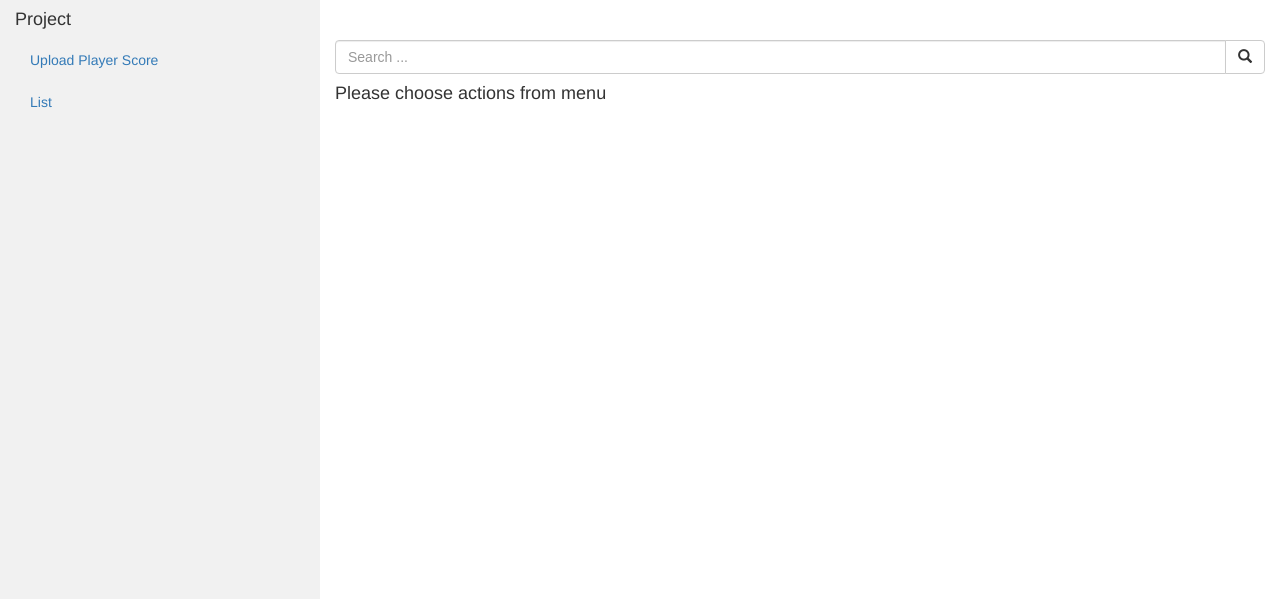
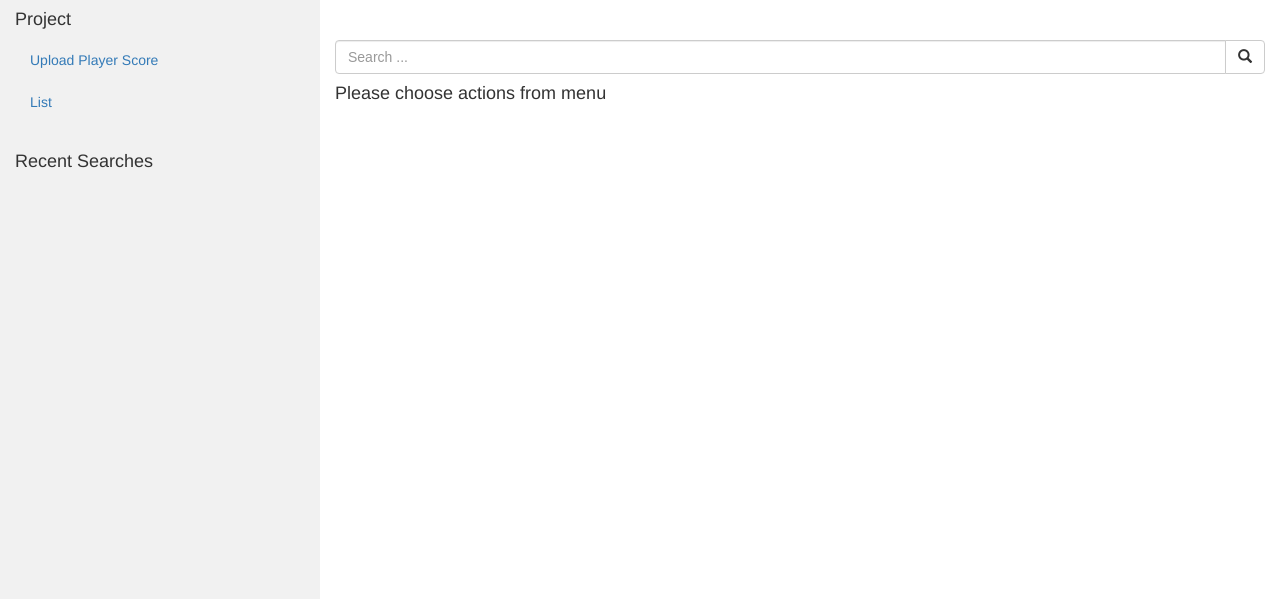
Before and after one commit to pssubashps/football, a PHP site: page /index.php in a window 1280 px wide. Shown: the top 599 px of the page. Run offline with PHP 8.4, Linux system fonts and the light colour scheme; some libraries are stand-ins or nearby versions.

Commit message:
Feedback

```diff
--- a/header.php
+++ b/header.php
@@ -56,6 +56,7 @@
 	cursor: pointer;
 	display: inline-block;
 }
+
 </style>
 </head>
 <body>
@@ -69,5 +70,16 @@
 					<li><a href="upload_fixture.php">List</a></li>
 				</ul>
 				<br>
-
+			<?php
+			echo "<h4>Recent Searches</h4>";
+			if(isset($_COOKIE['my_recent_search']))
+			{
+			    $searches = json_decode($_COOKIE['my_recent_search']);
+			  //  print_r($searches);exit;
+			    foreach ($searches as $s){
+			      $sr = explode("-", $s);
+			        echo "<p><a href='searchresult.php?pid=".$sr[0]."'>".$sr[1]."     ".@$sr[2]."</a></p>";
+			    }
+			}
+			?>
 			</div>
--- a/js/custom.js
+++ b/js/custom.js
@@ -19,8 +19,8 @@
 				}
 			}).autocomplete("instance")._renderItem = function(ul, item) {
 				return $("<li>").append(
-						"<a><span style='float:left'>" + item.player_name
-								+ "</span><span style='text-align:center;padding-left: 100px;'>"
+						"<a><span style='float:left;width:30%;'>" + item.player_name
+								+ "</span><span style='width:30%;text-align:center;padding-left: 100px;'>"
 								+ item.avg_player_price
 								+ "</span><span style='float:right'>"
 								+ item.team_name + "</span></a>").appendTo(ul);
--- a/src/Subash/Classes/Player.php
+++ b/src/Subash/Classes/Player.php
@@ -76,7 +76,7 @@
     player p ON p.id = ps.player JOIN team t ON t.id = ps.team
 WHERE
     (LOWER(p.`name`) LIKE '%" . $search . "%')
-        OR (LOWER(t.`name`) LIKE '%" . $search . "%')
+        OR (LOWER(t.`name`) LIKE '%" . $search . "%') AND ps.player_score_year = '2015' AND ps.player_score_val > 0
 GROUP BY p.id
 LIMIT 20";
 		$result = $this->dbLink->query ( $sql );
@@ -100,7 +100,7 @@
         JOIN
     player p ON p.id = ps.player LEFT JOIN team t ON t.id = ps.team
 WHERE
-    ps.player = $id order by id desc
+    ps.player = $id  order by id desc
 
 LIMIT 50";
 		// print $sql;exit;
```
Also changed, not shown: searchresult.php (+34 -4 lines).
